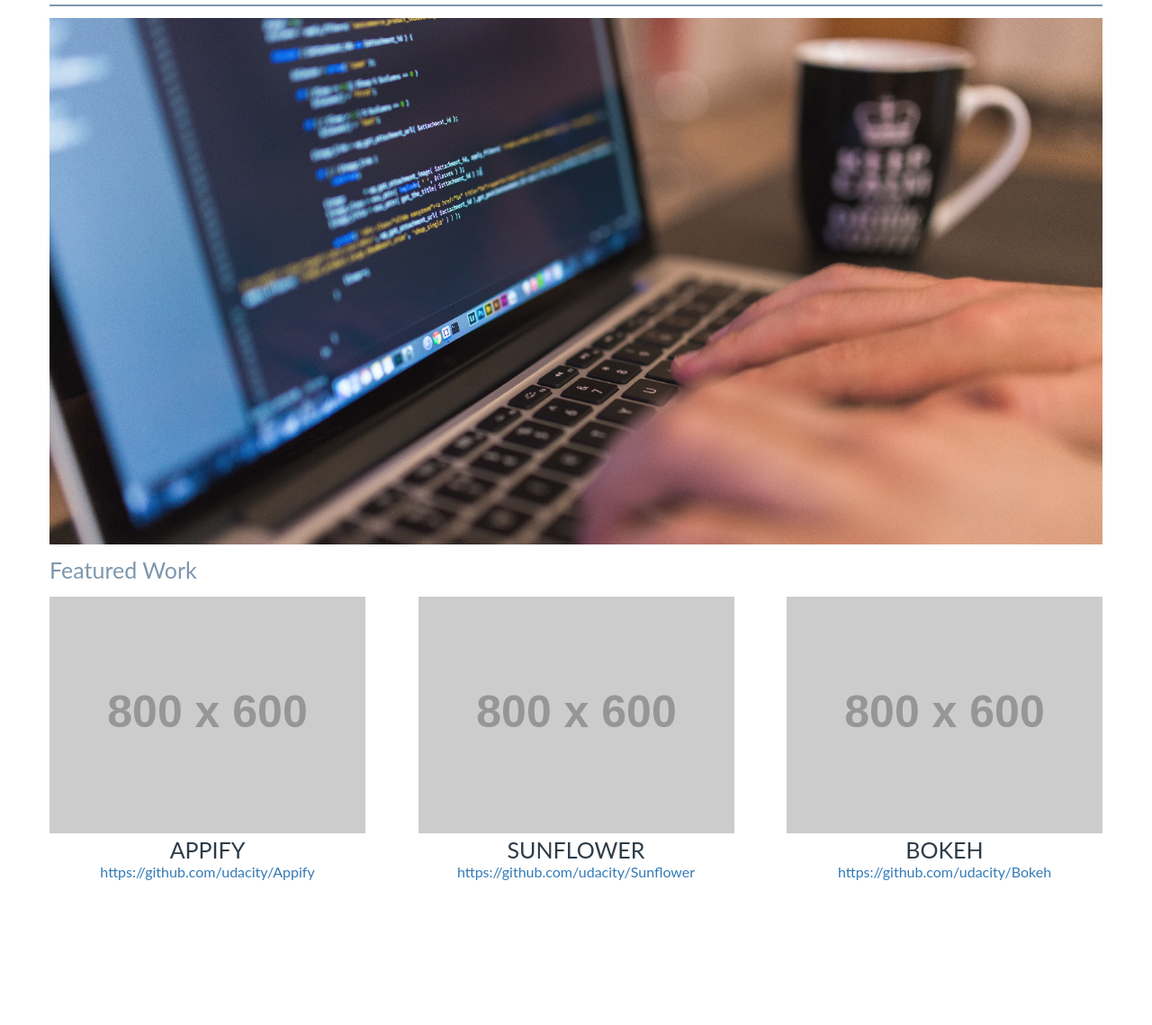
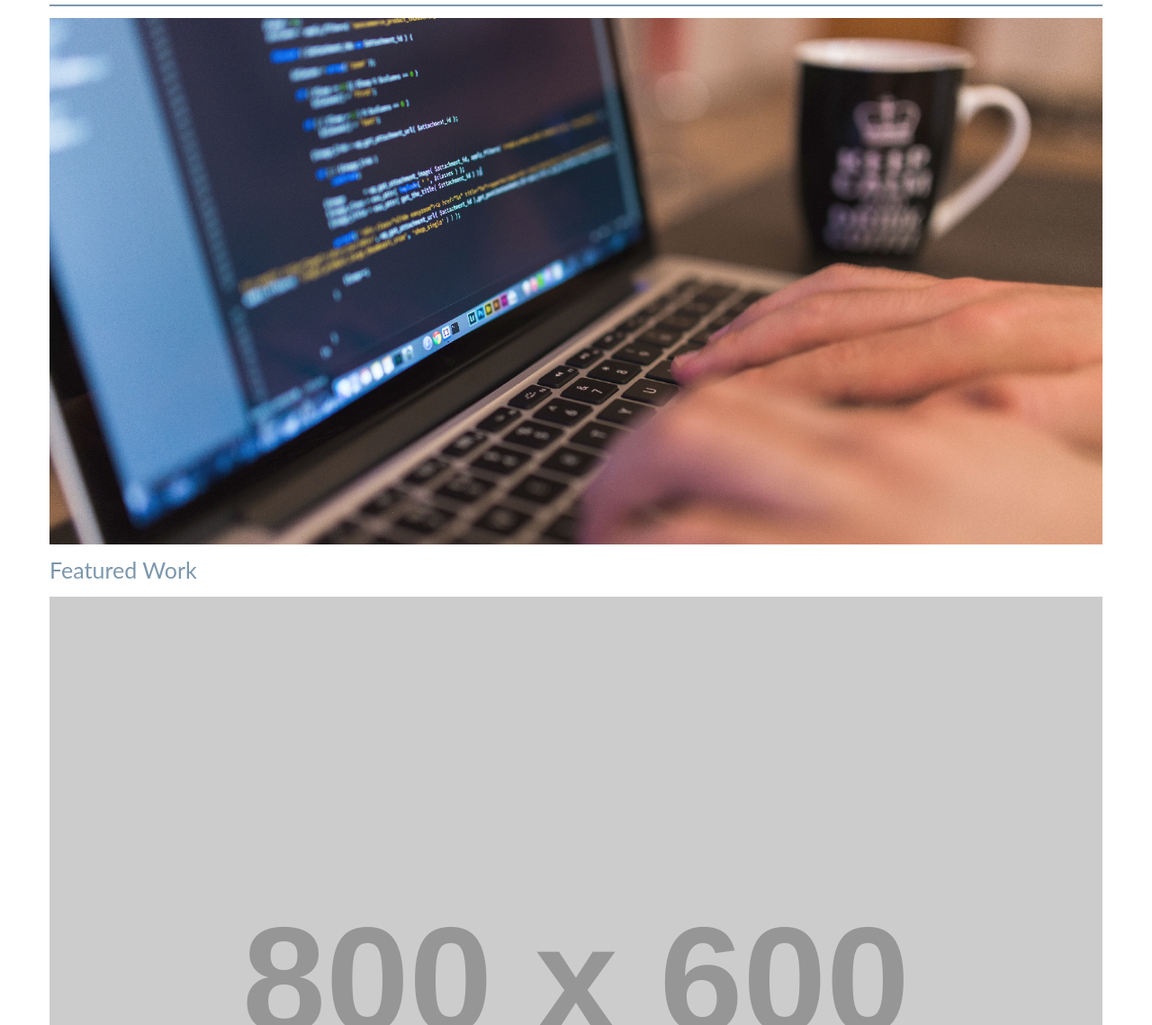
Before and after one commit to k285/Udacity-Portfolio-Site, a website: page index.html in a window 1280 px wide. Shown: the part 161-1300 px from the top of the page at 90% size. Before the commit the page ends 1174 px from the top, so only its background shows below. Drawn offline with Linux system fonts and the light colour scheme; placeholder pictures from the web are drawn by us.

Commit message:
change width

```diff
--- a/src/sass/style.scss
+++ b/src/sass/style.scss
@@ -93,7 +93,7 @@ hr {
 }
 @media (min-width: 768px ){
   	.work-item {
-  		width: 30%;
+  		width: 100%;
   	}
   	.container {
   		max-width: 1200px;
```
Also changed, not shown: dist/css/style.css.
